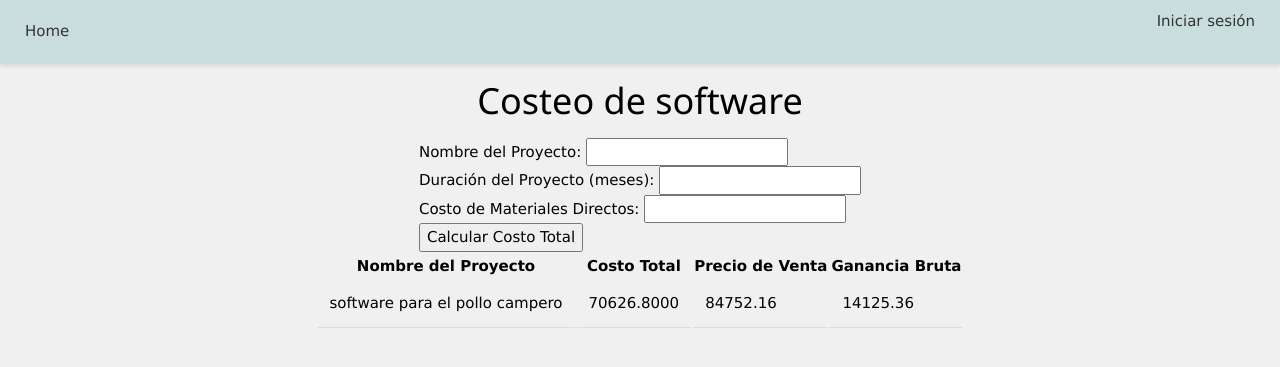
After one commit to KikeHerrera/Sistema-Contable-Automatizado, a Django app: page /costeo_software/ in a window 1280 px wide. The commit adds this page. Shown: the top 367 px of the page. Run offline with Django 4.2, Linux system fonts and the light colour scheme; data comes from the database, SQL or seed files in the repository; both versions use the stored data as it was after the commit; some libraries are stand-ins or nearby versions.

Commit message:
ultimo pull papa

```diff
--- a/Sistema/models.py
+++ b/Sistema/models.py
@@ -8,6 +8,10 @@ class LibroMayor(models.Model):
 
     def __str__(self):
         return f"Libro Mayor {self.id_libro_mayor}"
+
+
+
+
 
 
 class PartidaDiaria(models.Model):
@@ -91,10 +95,45 @@ class Empleado(models.Model):
             self.septimo + self.vacaciones + self.aguinaldo + self.isss + self.afp + self.incaf
         )
 
+    @staticmethod
+    def total_costo_real_semanal():
+        return sum(emp.costo_real_semanal for emp in Empleado.objects.all())
+
     def save(self, *args, **kwargs):
         # Calcular los costos antes de guardar
         self.calcular_costos()
         super().save(*args, **kwargs)
+
+
+
+
+
+
+class Proyecto(models.Model):
+    nombre_proyecto = models.CharField(max_length=100)
+    duracion_proyecto = models.DecimalField(max_digits=5, decimal_places=2)  # Duración en formato decimal
+    costo_materiales = models.DecimalField(max_digits=10, decimal_places=2)
+    precio_venta = models.DecimalField(max_digits=10, decimal_places=2, blank=True, null=True)
+    ganancia_bruta = models.DecimalField(max_digits=10, decimal_places=2, blank=True, null=True)
+
+    @property
+    def costo_total(self):
+        # Calcular costo mano de obra
+        total_costo_real_semanal = Empleado.total_costo_real_semanal()  # Obtener el total costo real semanal desde Empleado
+        costo_mano_de_obra = (total_costo_real_semanal * Decimal(4)) * self.duracion_proyecto
+        # Calcular costo total
+        return self.costo_materiales + costo_mano_de_obra
+
+    def calcular_precio_venta_y_ganancia(self):
+        # Calcular precio de venta y ganancia bruta
+        aumento_precio = Decimal(20) / Decimal(100)  # Convertir el porcentaje a Decimal
+        self.precio_venta = self.costo_total + (self.costo_total * aumento_precio)
+        self.ganancia_bruta = self.precio_venta - self.costo_total
+        self.save()
+
+    def __str__(self):
+        return self.nombre_proyecto
+
 
 # Modelo para Balance General
 class BalanceGeneral(models.Model):
--- a/Sistema/templates/base.html
+++ b/Sistema/templates/base.html
@@ -25,6 +25,7 @@
             <a href="{% url 'estados_financieros' %}">Estados Financieros</a>
             <a href="{% url 'cierre_contable' %}">Cierre contable</a>
             <a href="{% url 'catalogo_de_cuenta' %}">Catalogo de cuentas</a>
+            <a href="{% url 'costeo_software' %}">costeo de software</a>
             {% endif %}
             <div>
                 {% if user.is_authenticated %}
--- /dev/null
+++ b/Sistema/templates/costeo_software.html
@@ -0,0 +1,48 @@
+{% extends "base.html" %}
+
+{% block content %}
+    <h1>Costeo de software</h1>
+
+    <form method="post">
+        {% csrf_token %}
+
+        <div>
+            <label for="nombre_proyecto">Nombre del Proyecto:</label>
+            <input type="text" id="nombre_proyecto" name="nombre_proyecto">
+        </div>
+
+        <div>
+            <label for="duracion_proyecto">Duración del Proyecto (meses):</label>
+            <input type="number" step="0.01" id="duracion_proyecto" name="duracion_proyecto">
+        </div>
+
+        <div>
+            <label for="costo_materiales">Costo de Materiales Directos:</label>
+            <input type="number" step="0.01" id="costo_materiales" name="costo_materiales">
+        </div>
+
+        <button type="submit">Calcular Costo Total</button>
+    </form>
+
+    <!-- Tabla para mostrar el nombre y el costo total de los proyectos -->
+    <table>
+        <thead>
+            <tr>
+                <th>Nombre del Proyecto</th>
+                <th>Costo Total</th>
+                <th>Precio de Venta</th>
+                <th>Ganancia Bruta</th>
+            </tr>
+        </thead>
+        <tbody>
+            {% for proyecto in proyectos %}
+                <tr>
+                    <td>{{ proyecto.nombre_proyecto }}</td>
+                    <td>{{ proyecto.costo_total }}</td>
+                    <td>{{ proyecto.precio_venta }}</td>
+                    <td>{{ proyecto.ganancia_bruta }}</td>
+                </tr>
+            {% endfor %}
+        </tbody>
+    </table>
+{% endblock %}
--- a/Sistema/views.py
+++ b/Sistema/views.py
@@ -17,10 +17,39 @@ from .forms import EmpleadoForm
 from .models import Asiento, Transaccion, PartidaDiaria
 from .utils import filtrar_o_crear_partida_diaria
 from .models import Empleado
+from .models import Proyecto
 from .models import CuentaContable
 from django.db import transaction
+from django.db.models import QuerySet  # Asegurarse de importar QuerySet si aún no está
 
-from django.db.models import QuerySet  # Asegurarse de importar QuerySet si aún no está
+
+
+
+def costeo_software(request):
+    # Obtener el total_costo_real_semanal desde el modelo Empleado
+    total_costo_real_semanal = Empleado.total_costo_real_semanal()
+
+    if request.method == 'POST':
+        # Obtener los datos del formulario y convertirlos a Decimal donde sea necesario
+        nombre_proyecto = request.POST['nombre_proyecto']
+        duracion_proyecto = Decimal(request.POST['duracion_proyecto'])  # Convertir a Decimal
+        costo_materiales = Decimal(request.POST['costo_materiales'])  # Convertir a Decimal
+
+        # Crear la instancia de Proyecto
+        proyecto = Proyecto(
+            nombre_proyecto=nombre_proyecto,
+            duracion_proyecto=duracion_proyecto,
+            costo_materiales=costo_materiales
+        )
+
+        # Calcular precio de venta y ganancia bruta usando el total_costo_real_semanal
+        proyecto.calcular_precio_venta_y_ganancia()
+
+        return redirect('costeo_software')  # Redirigir después de guardar
+
+    # Enviar datos a la plantilla
+    proyectos = Proyecto.objects.all()
+    return render(request, 'costeo_software.html', {'proyectos': proyectos})
 
 
 def ingresar(request):
@@ -530,11 +559,12 @@ def balance_general(request):
     'balance_general_haber': balance_seleccionado.balance_general_haber if balance_seleccionado else None,
 })
 
-def libro_mayor(request):
-    return render(request, 'libro_mayor.html')
+
 
 def cierre_contable(request):
     return render(request, 'cierre_contable.html')
+
+
 
 
 def catalogo_de_cuenta(request):
--- a/SistemaContableAutomatizado/urls.py
+++ b/SistemaContableAutomatizado/urls.py
@@ -40,6 +40,7 @@ urlpatterns = [
     path('estado_de_resultados/', SistemaViews.estado_de_resultados, name='estado_de_resultados'),
     path('balance_general/', SistemaViews.balance_general, name='balance_general'),
     path('catalogo_de_cuenta/', SistemaViews.catalogo_de_cuenta, name='catalogo_de_cuenta'),
+    path('costeo_software/', SistemaViews.costeo_software, name='costeo_software'),
 
 ]
 
```
Also changed, not shown: Sistema/migrations/0017_proyecto.py (added), db.sqlite3.
